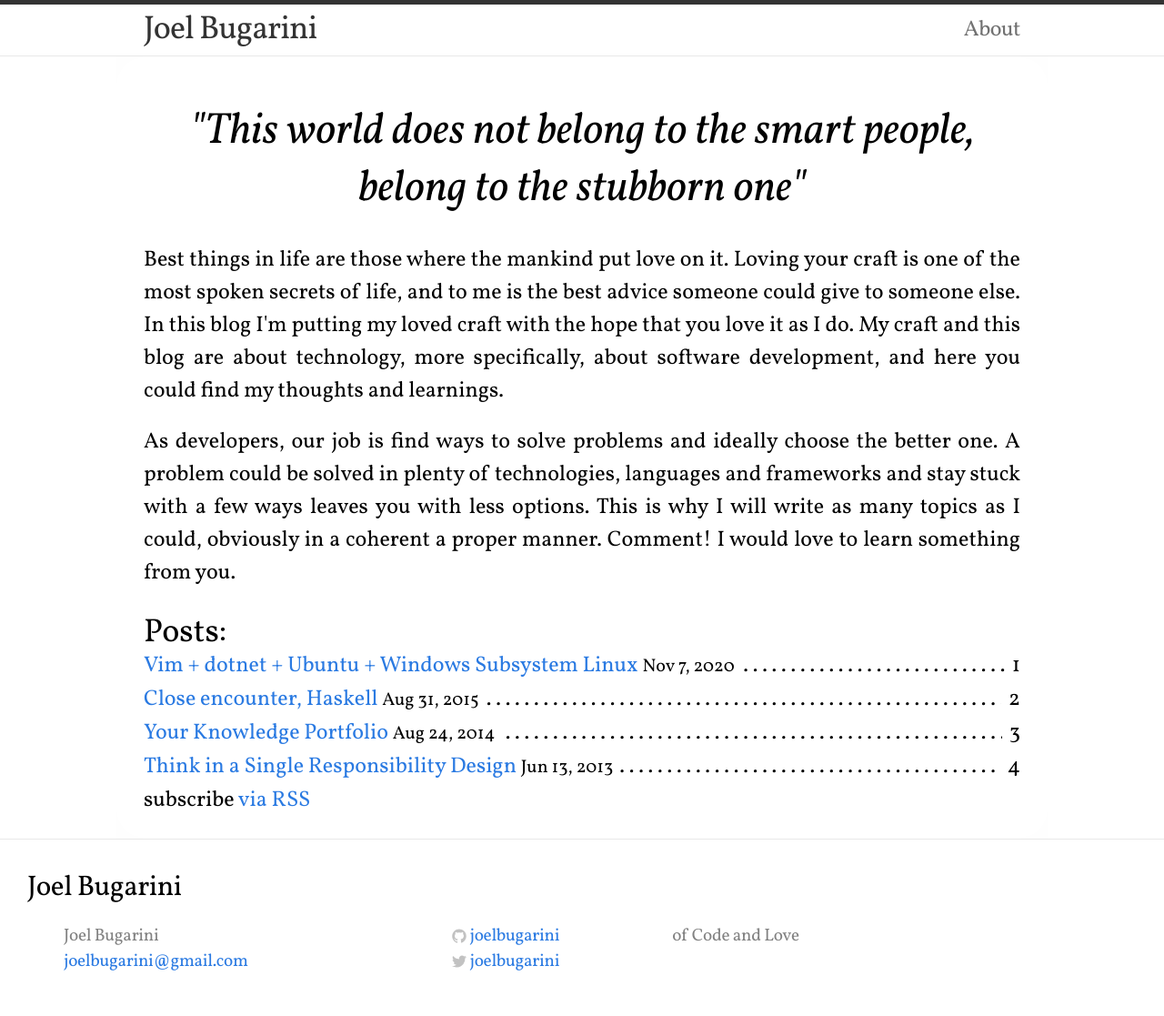
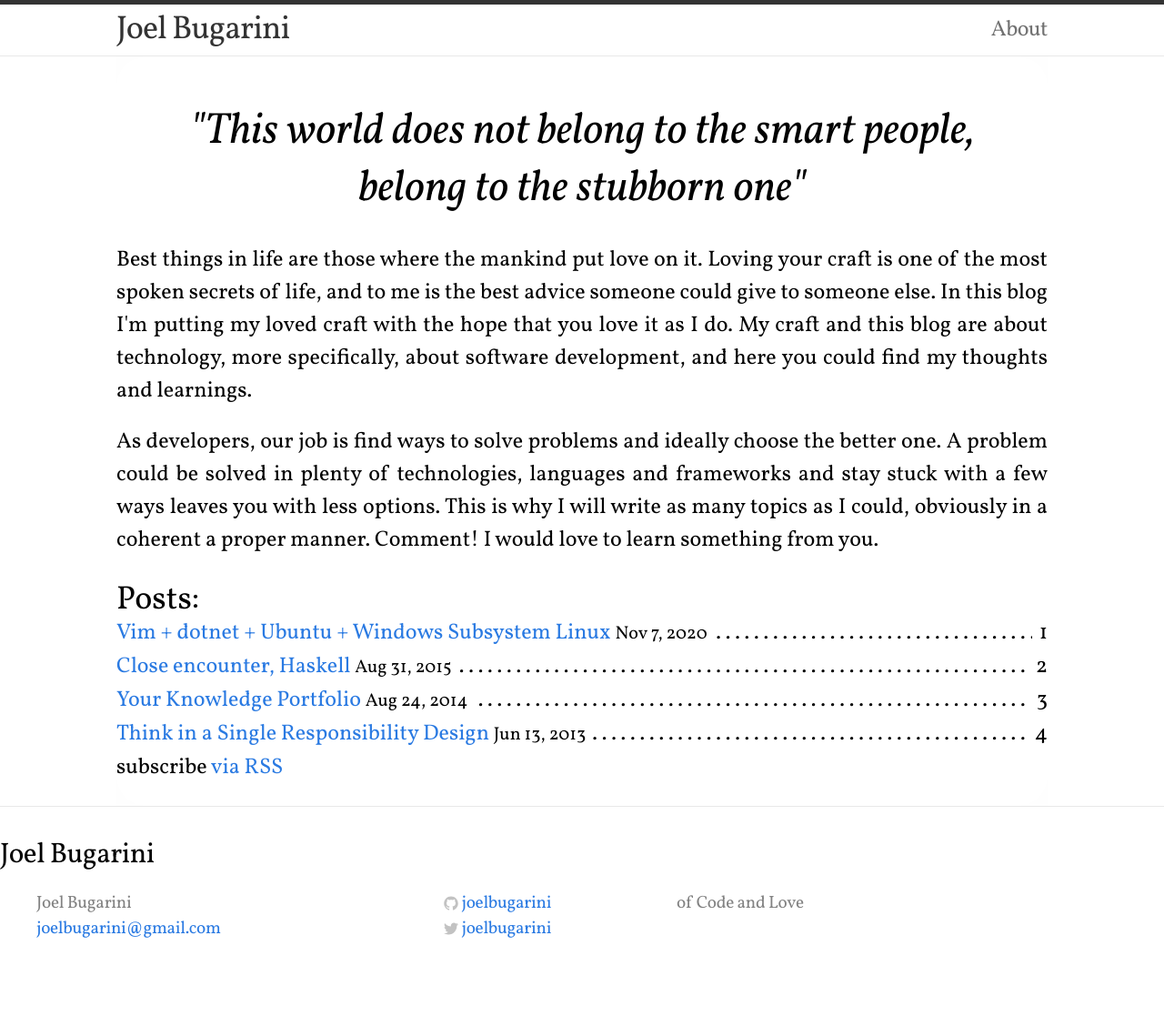
Before and after one commit to joelbugarini/joelbugarini.github.io, a Jekyll site: the page built from index.html, in a window 1280 px wide. Shown: the whole page at 91% size. Built offline with Jekyll 4.4.1, drawn with Linux system fonts in a browser that asks for light colours; after the commit the page ends 1036 px from its top, so only the background shows below that.

Commit message:
Update main.css

```diff
--- a/css/main.css
+++ b/css/main.css
@@ -33,18 +33,6 @@ h1, h2, h3, h4, h5, h6 { font-weight: 400; }
 a         { color: #2a7ae2; text-decoration: none; }
 a:hover   { color: #000; text-decoration: underline; }
 a:visited { color: #205caa; }
-
-/* Utility */
-
-.wrap:before,
-.wrap:after { content:""; display:table; }
-.wrap:after { clear: both; }
-.wrap {
-  padding: 0 30px;
-  margin: 0 auto;
-  zoom: 1;
-}
-
 
 /* Layout Styles */
 /* ----------------------------------------------------------*/
```
